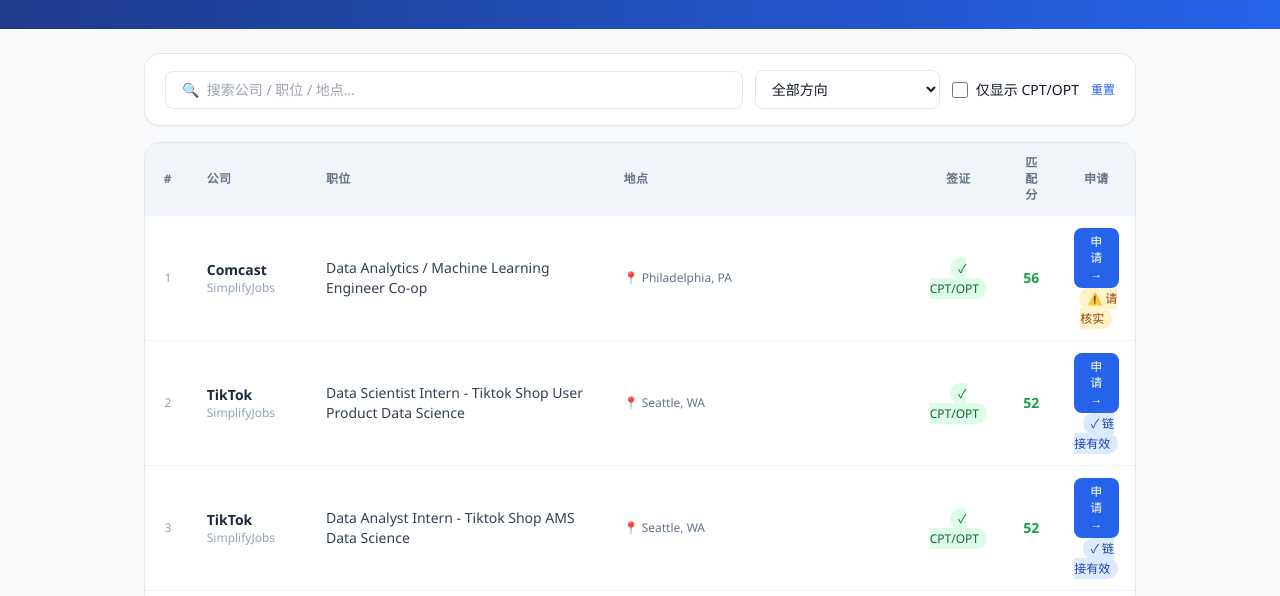
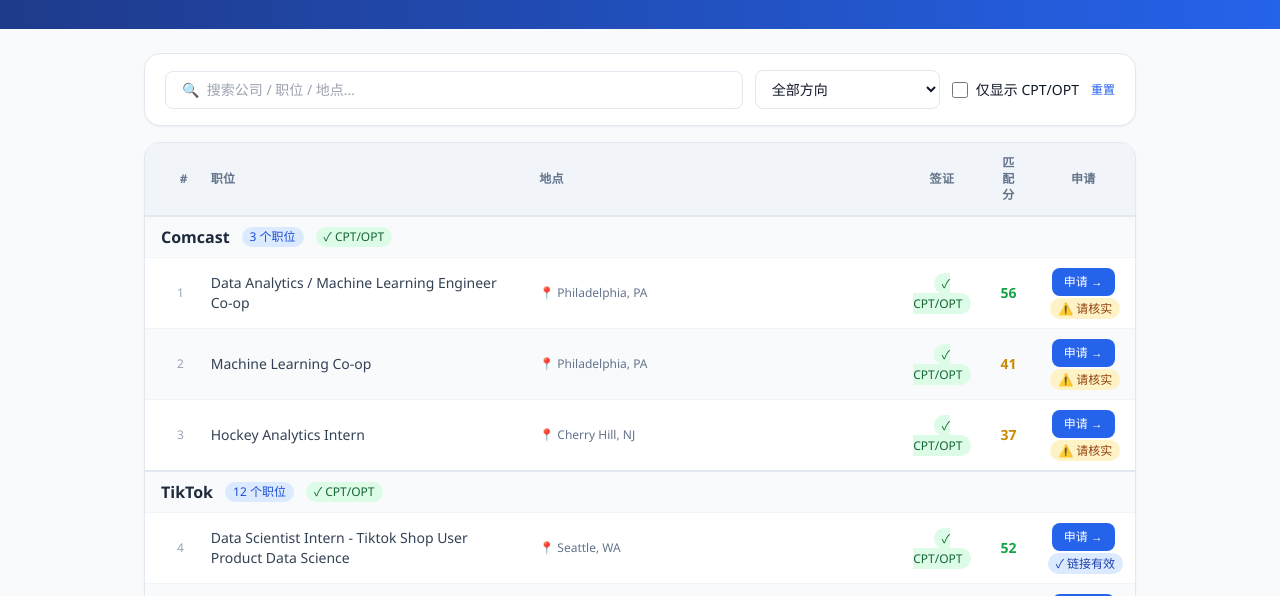
Before and after one commit to junchic3/internship-site, a plain HTML site: page index.html in a window 1280 px wide. Shown: the part 187-783 px from the top of the page. Drawn offline with nearby package versions, Linux system fonts and the light colour scheme.

Commit message:
feat: group jobs by company in table and cards

```diff
--- a/index.html
+++ b/index.html
@@ -95,13 +95,12 @@
       <table class="w-full text-sm">
         <thead>
           <tr class="bg-slate-100 text-slate-500 text-xs uppercase tracking-wide">
-            <th class="px-4 py-3 text-center w-8">#</th>
-            <th class="px-4 py-3 text-left">公司</th>
-            <th class="px-4 py-3 text-left">职位</th>
-            <th class="px-4 py-3 text-left">地点</th>
-            <th class="px-4 py-3 text-center">签证</th>
-            <th class="px-4 py-3 text-center">匹配分</th>
-            <th class="px-4 py-3 text-center">申请</th>
+            <th class="pl-8 pr-2 py-3 text-center w-8">#</th>
+            <th class="px-3 py-3 text-left">职位</th>
+            <th class="px-3 py-3 text-left">地点</th>
+            <th class="px-3 py-3 text-center">签证</th>
+            <th class="px-3 py-3 text-center">匹配分</th>
+            <th class="px-3 py-3 text-center">申请</th>
           </tr>
         </thead>
         <tbody id="job-table-body">
@@ -200,48 +199,103 @@
       return 'text-slate-500';
     }
 
+    // Group jobs by company, preserving score order (company rank = best job's score)
+    function groupByCompany(jobs) {
+      const map = new Map();
+      jobs.forEach(j => {
+        if (!map.has(j.company)) map.set(j.company, []);
+        map.get(j.company).push(j);
+      });
+      return [...map.entries()].map(([company, list]) => ({ company, jobs: list }));
+    }
+
     function renderTable(jobs) {
       const tbody = document.getElementById('job-table-body');
       if (!jobs.length) {
-        tbody.innerHTML = '<tr><td colspan="7" class="text-center py-12 text-slate-400">没有符合条件的岗位</td></tr>';
+        tbody.innerHTML = '<tr><td colspan="6" class="text-center py-12 text-slate-400">没有符合条件的岗位</td></tr>';
         document.getElementById('result-count').textContent = '';
         return;
       }
-      tbody.innerHTML = jobs.map((j, i) => `
-        <tr class="border-t border-slate-100 fade-in" style="animation-delay:${i*20}ms">
-          <td class="px-4 py-3 text-center text-slate-400 text-xs">${i+1}</td>
-          <td class="px-4 py-3">
-            <div class="font-semibold text-slate-800">${j.company}</div>
-            <div class="text-xs text-slate-400">${j.source || ''}</div>
-          </td>
-          <td class="px-4 py-3 text-slate-700">${j.title}</td>
-          <td class="px-4 py-3 text-slate-500 text-xs">📍 ${j.location || '—'}</td>
-          <td class="px-4 py-3 text-center">${sponsorBadge(j)}</td>
-          <td class="px-4 py-3 text-center text-sm ${scoreColor(j.score)}">${j.score}</td>
-          <td class="px-4 py-3 text-center">${applyBtn(j)}<br>${urlBadge(j)}</td>
-        </tr>`).join('');
 
+      const groups = groupByCompany(jobs);
+      let rank = 0;
+      let html = '';
+
+      groups.forEach(({ company, jobs: list }, gi) => {
+        const first  = list[0];
+        const isSpon = list.some(j => j.is_sponsor);
+        const delay  = gi * 30;
+
+        // ── Company header row ──
+        html += `
+          <tr class="fade-in border-t-2 border-slate-200" style="animation-delay:${delay}ms;background:#f8fafc;">
+            <td colspan="6" class="px-4 py-2">
+              <div class="flex items-center gap-3 flex-wrap">
+                <span class="font-bold text-slate-800 text-base">${company}</span>
+                <span class="text-xs bg-blue-100 text-blue-700 px-2 py-0.5 rounded-full">
+                  ${list.length} 个职位
+                </span>
+                ${isSpon ? '<span class="badge-cpt text-xs px-2 py-0.5 rounded-full">✓ CPT/OPT</span>' : ''}
+              </div>
+            </td>
+          </tr>`;
+
+        // ── Position rows under this company ──
+        list.forEach((j, ji) => {
+          rank++;
+          const rowBg = ji % 2 === 0 ? '#ffffff' : '#f9fafb';
+          html += `
+            <tr style="background:${rowBg}" class="fade-in border-t border-slate-100"
+                style="animation-delay:${delay + ji * 15}ms">
+              <td class="pl-8 pr-2 py-2.5 text-slate-400 text-xs w-6">${rank}</td>
+              <td class="px-3 py-2.5 text-slate-700">${j.title}</td>
+              <td class="px-3 py-2.5 text-slate-500 text-xs">📍 ${j.location || '—'}</td>
+              <td class="px-3 py-2.5 text-center">${sponsorBadge(j)}</td>
+              <td class="px-3 py-2.5 text-center text-sm ${scoreColor(j.score)}">${j.score}</td>
+              <td class="px-3 py-2.5 text-center whitespace-nowrap">
+                ${applyBtn(j)}
+                <span class="block mt-0.5">${urlBadge(j)}</span>
+              </td>
+            </tr>`;
+        });
+      });
+
+      tbody.innerHTML = html;
+      const coCount = groups.length;
       document.getElementById('result-count').textContent =
-        `显示 ${jobs.length} / ${ALL_JOBS.length} 个岗位`;
+        `${coCount} 家公司 · ${jobs.length} 个职位（共 ${ALL_JOBS.length} 条）`;
     }
 
     function renderCards(jobs) {
-      const grid = document.getElementById('card-grid');
-      grid.innerHTML = jobs.map((j, i) => `
-        <div class="bg-white rounded-2xl border border-slate-200 p-4 shadow-sm fade-in">
-          <div class="flex items-start justify-between gap-2">
+      const grid   = document.getElementById('card-grid');
+      const groups = groupByCompany(jobs);
+
+      grid.innerHTML = groups.map(({ company, jobs: list }, gi) => {
+        const isSpon = list.some(j => j.is_sponsor);
+        const posHtml = list.map(j => `
+          <div class="mt-2 pt-2 border-t border-slate-100 flex items-start justify-between gap-2">
             <div>
-              <div class="font-bold text-slate-800">${j.company}</div>
-              <div class="text-sm text-blue-600 mt-0.5">${j.title}</div>
-              <div class="text-xs text-slate-400 mt-1">📍 ${j.location || '—'}</div>
+              <div class="text-sm text-blue-600">${j.title}</div>
+              <div class="text-xs text-slate-400 mt-0.5">📍 ${j.location || '—'}</div>
             </div>
-            <div class="text-right shrink-0">
-              ${sponsorBadge(j)}
-              <div class="text-xs mt-1 ${scoreColor(j.score)}">匹配分 ${j.score}</div>
+            <div class="flex flex-col items-end gap-1 shrink-0">
+              <span class="${scoreColor(j.score)} text-xs">分 ${j.score}</span>
+              ${applyBtn(j, '申请')}
+              ${urlBadge(j)}
             </div>
-          </div>
-          <div class="mt-3">${applyBtn(j, '立即申请 →')}</div>
-        </div>`).join('');
+          </div>`).join('');
+
+        return `
+          <div class="bg-white rounded-2xl border border-slate-200 p-4 shadow-sm fade-in"
+               style="animation-delay:${gi*30}ms">
+            <div class="flex items-center gap-2 flex-wrap">
+              <span class="font-bold text-slate-800">${company}</span>
+              <span class="text-xs bg-blue-100 text-blue-700 px-2 py-0.5 rounded-full">${list.length} 职位</span>
+              ${isSpon ? '<span class="badge-cpt text-xs px-2 py-0.5 rounded-full">✓ CPT/OPT</span>' : ''}
+            </div>
+            ${posHtml}
+          </div>`;
+      }).join('');
     }
 
     function applyFilters() {
```
